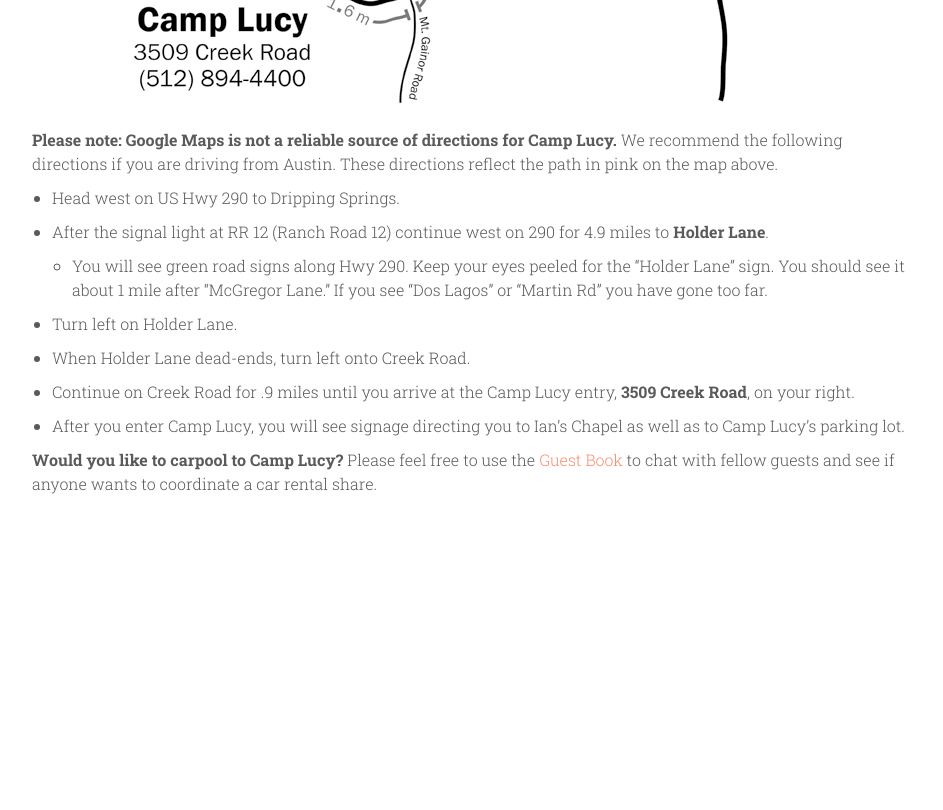
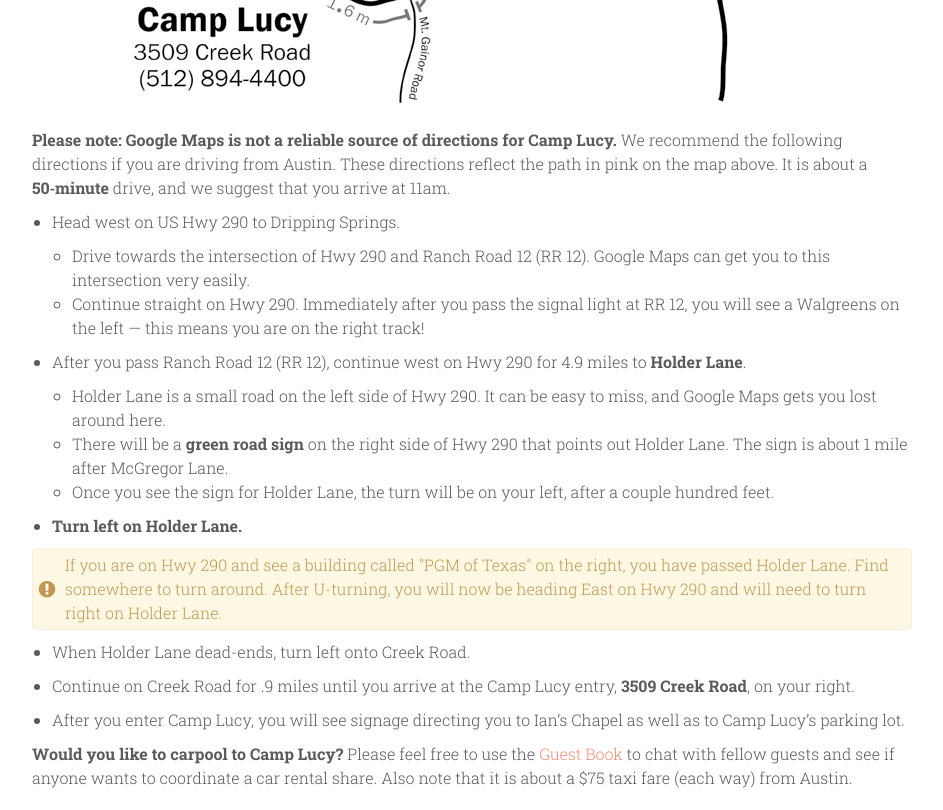
Before and after one commit to nertzy/grantandvanessa.com, a plain HTML site: page map_and_directions.html in a window 1280 px wide. Shown: the part 640-1450 px from the top of the page, without its empty margins (318-1261 px from the left). Before the commit the page ends 1156 px from the top, so only its background shows below. Drawn offline with nearby package versions, Linux system fonts and the light colour scheme; a web font is replaced by a local one.

Commit message:
More detail on directions page
Change 45-minute drive to 50-minute

```diff
--- a/map_and_directions.html
+++ b/map_and_directions.html
@@ -47,17 +47,29 @@
     <h1 id="map-span-class-ampersand-span-directions">Map <span class="ampersand">&amp;</span>  Directions</h1>
 <p><a href="http://camplucy.com/img/camplucy_map_directions_web.pdf">Click here for a Printable Map from the Camp Lucy website.</a></p>
 <p><img src="/img/map.png" alt="Map"></p>
-<p><strong>Please note: Google Maps is not a reliable source of directions for Camp Lucy.</strong>  We recommend the following directions if you are driving from Austin.  These directions reflect the path in pink on the map above.</p>
+<p><strong>Please note: Google Maps is not a reliable source of directions for Camp Lucy.</strong>  We recommend the following directions if you are driving from Austin.  These directions reflect the path in pink on the map above. It is about a <strong>50&#8209;minute</strong> drive, and we suggest that you arrive at 11am.  </p>
 <ul>
 <li><p>Head west on US Hwy 290 to Dripping Springs. </p>
-</li>
-<li><p>After the signal light at RR 12 (Ranch Road 12) continue west on 290 for 4.9 miles to <strong>Holder Lane</strong>.</p>
 <ul>
-<li>You will see green road signs along Hwy 290.  Keep your eyes peeled for the “Holder Lane” sign.   You should see it about 1 mile after “McGregor Lane.”  If you see “Dos Lagos” or “Martin Rd” you have gone too far.</li>
+<li>Drive towards the intersection of Hwy 290 and Ranch Road 12 (RR 12).  Google Maps can get you to this intersection very easily. </li>
+<li>Continue straight on Hwy 290. Immediately after you pass the signal light at RR 12, you will see a Walgreens on the left &mdash; this means you are on the right track!</li>
 </ul>
 </li>
-<li><p>Turn left on Holder Lane.</p>
+<li><p>After you pass Ranch Road 12 (RR 12), continue west on Hwy 290 for 4.9 miles to <strong>Holder Lane</strong>.</p>
+<ul>
+<li>Holder Lane is a small road on the left side of Hwy 290.  It can be easy to miss, and Google Maps gets you lost around here.</li>
+<li>There will be a <strong>green road sign</strong> on the right side of Hwy 290 that points out Holder Lane.  The sign is about 1 mile after McGregor Lane.</li>
+<li>Once you see the sign for Holder Lane, the turn will be on your left, after a couple hundred feet.</li>
+</ul>
 </li>
+<li><p><strong>Turn left on Holder Lane.</strong></p>
+</li>
+</ul>
+<p class="alert message">
+If you are on Hwy 290 and see a building called &quot;PGM of Texas&quot; on the right, you have passed Holder Lane.  Find somewhere to turn around.  After U-turning, you will now be heading East on Hwy 290 and will need to turn right on Holder Lane.
+</p>
+
+<ul>
 <li><p>When Holder Lane dead-ends, turn left onto Creek Road.</p>
 </li>
 <li><p>Continue on Creek Road for .9 miles until you arrive at the Camp Lucy entry, <strong>3509 Creek Road</strong>, on your right.</p>
@@ -65,7 +77,7 @@
 <li><p>After you enter Camp Lucy, you will see signage directing you to Ian’s Chapel as well as to Camp Lucy’s parking lot.</p>
 </li>
 </ul>
-<p><strong>Would you like to carpool to Camp Lucy?</strong>  Please feel free to use the <a href="/guestbook.html">Guest Book</a> to chat with fellow guests and see if anyone wants to coordinate a car rental share.</p>
+<p><strong>Would you like to carpool to Camp Lucy?</strong>  Please feel free to use the <a href="/guestbook.html">Guest Book</a> to chat with fellow guests and see if anyone wants to coordinate a car rental share. Also note that it is about a $75 taxi fare (each way) from Austin. </p>
 
   </div>
 </div>
```
Also changed, not shown: ceremony_and_reception.html (+1 -1 lines), flights_and_car_rentals.html (+1 -1 lines).
